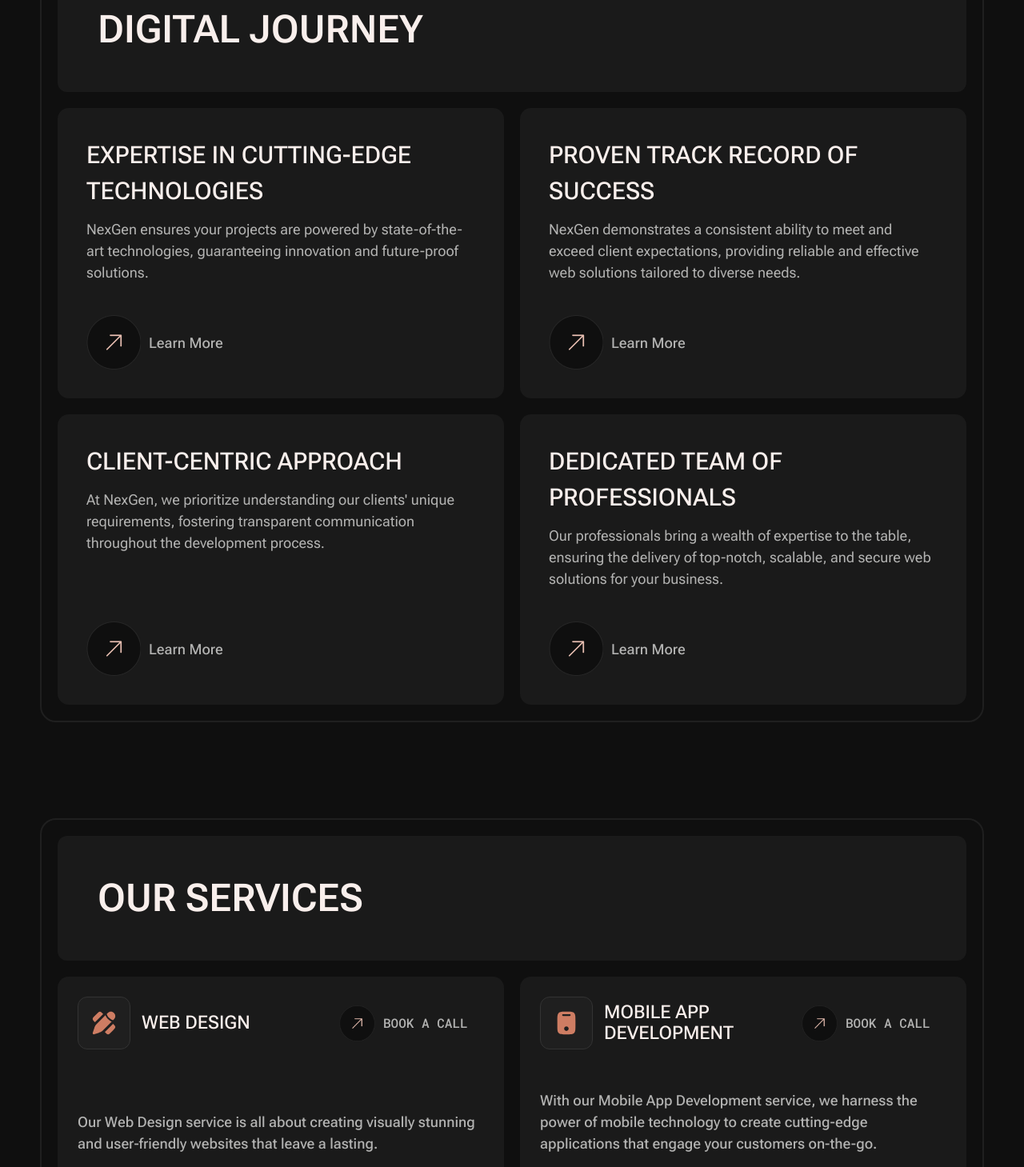
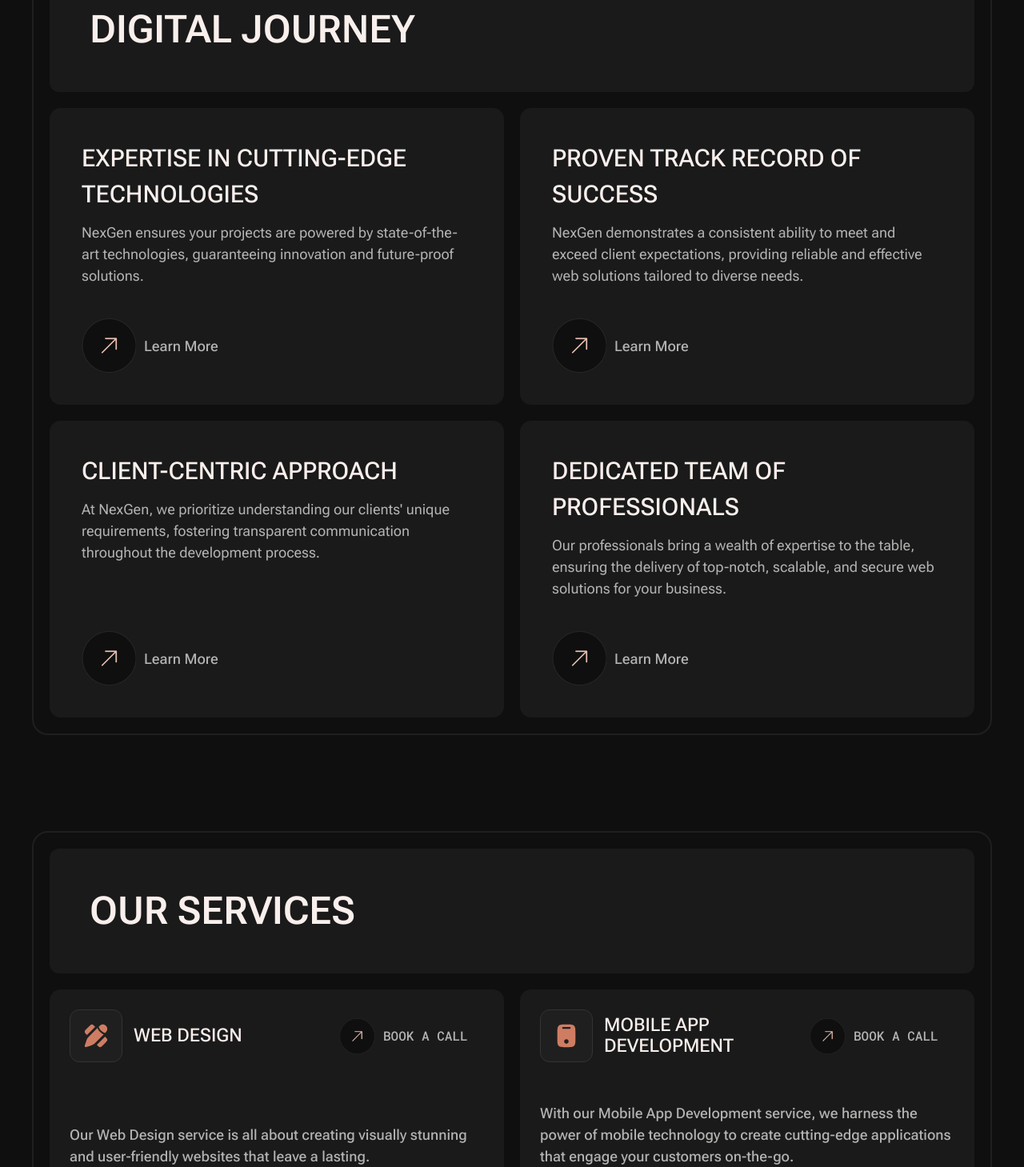
Before and after one commit to krishvaghasiya705/NexGen, a Next.js app: page / in a window 1280 px wide. Shown: the part 1338-2797 px from the top of the page at 80% size. Built offline with nearby package versions, Linux system fonts and the light colour scheme.

Commit message:
Feat Solved UI break 10

```diff
--- a/src/app/globals.scss
+++ b/src/app/globals.scss
@@ -41,7 +41,7 @@
 .container {
   max-width: 1920px;
   margin: 0 auto;
-  padding: 0 50px;
+  padding: 0 40px;
 
   @media (max-width:768px) {
     padding: 0 20px;
--- a/src/common/footer/footer.module.scss
+++ b/src/common/footer/footer.module.scss
@@ -213,6 +213,7 @@
 
         p {
           @include font18;
+          font-weight: 400;
           color: var(--gray70);
 
           @media (max-width: 576px) {
@@ -228,7 +229,7 @@
     display: flex;
     flex-direction: column;
     justify-content: space-between;
-    width: calc(100% - 157px);
+    width: calc(100% - 242px);
     gap: 20px;
 
     @media (max-width:1024px) {
--- a/src/common/sidebar/sidebar.module.scss
+++ b/src/common/sidebar/sidebar.module.scss
@@ -41,6 +41,7 @@
 
   .sidebarbodymain {
     height: calc(100% - 40px);
+    overflow: auto;
     background-color: var(--black3);
     border: 1px solid var(--black4);
     border-radius: 16px;
--- a/src/components/homecomponents/faq/faq.module.scss
+++ b/src/components/homecomponents/faq/faq.module.scss
@@ -150,7 +150,7 @@
           .faqboxdetails {
             max-height: 1000px;
             padding-top: 30px;
-            margin-top: 4px;
+            margin-top: 15px;
             border-top: 1px solid var(--black6);
             transition: all .4s ease-in-out;
 
--- a/src/components/homecomponents/reason/reason.module.scss
+++ b/src/components/homecomponents/reason/reason.module.scss
@@ -69,7 +69,7 @@
       .reasonbox {
         background-color: var(--black3);
         border-radius: 14px;
-        padding: 36px;
+        padding: 40px;
         display: flex;
         flex-direction: column;
         justify-content: space-between;
--- a/src/components/homecomponents/services/services.module.scss
+++ b/src/components/homecomponents/services/services.module.scss
@@ -211,7 +211,7 @@
         .serviceboxbottom {
           p {
             @include font18;
-            font-weight: 500;
+            max-width: 740px;
             color: var(--gray70);
             margin-bottom: 20px;
 
```
